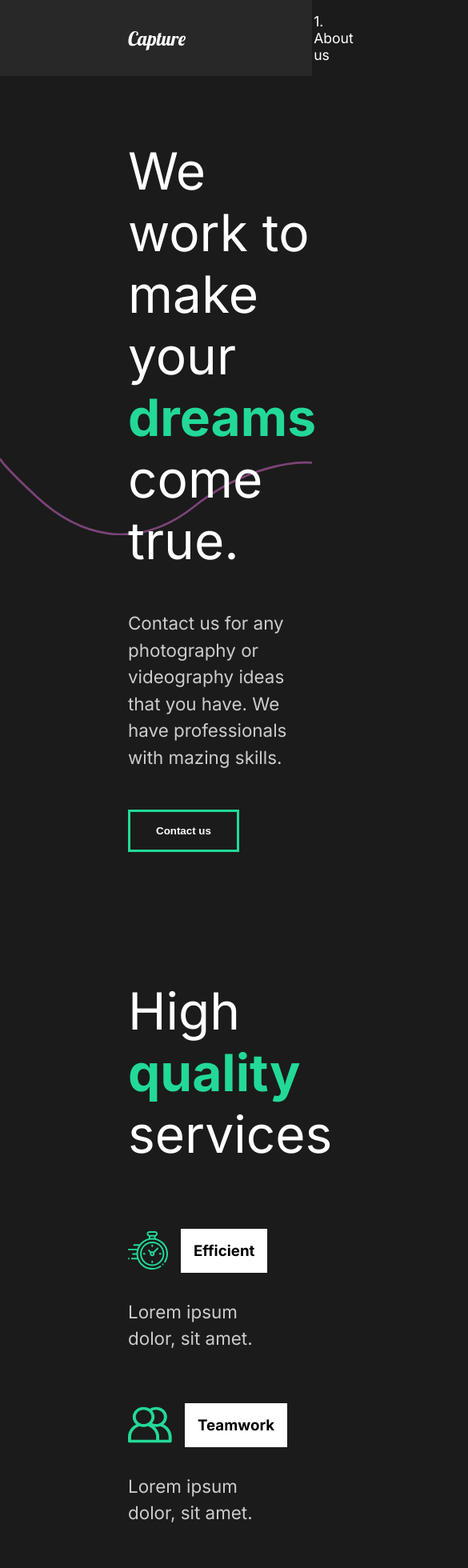
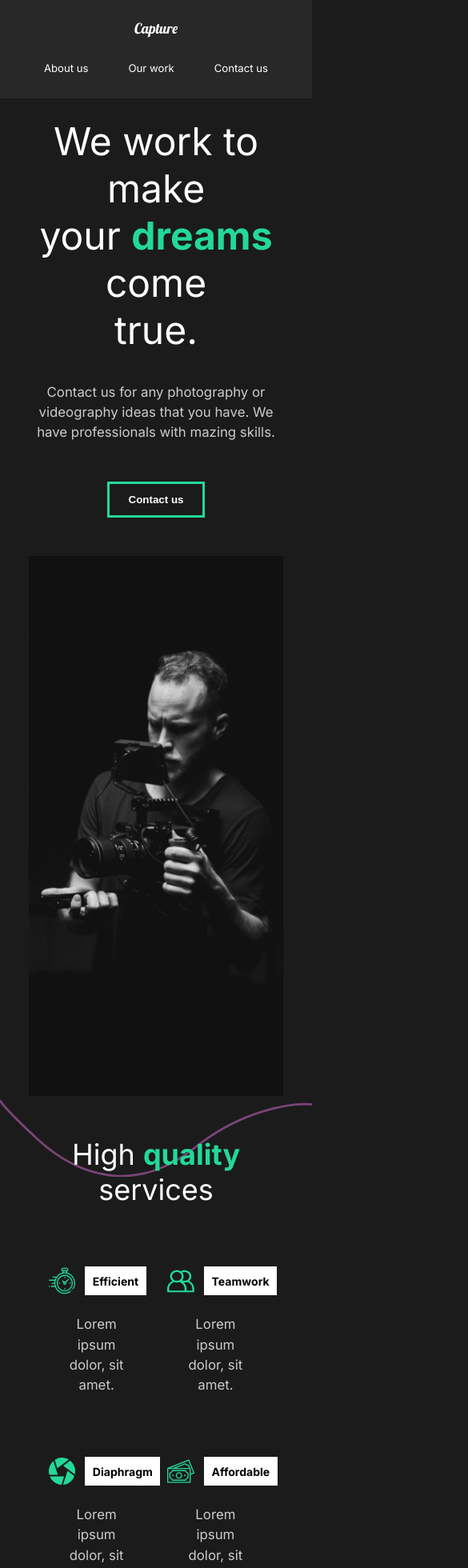
Before and after one commit to sospinal/Capture, a React (Create React App) app: page / in a window 390 px wide. Shown: the top 1960 px of the page at 80% size, 585 px wide, since content can reach past the window. Built offline with nearby package versions, Linux system fonts and the light colour scheme.

Commit message:
The app becomes responsive
Multiple media queries are added to make the different pages and views
responsive.

```diff
--- a/src/components/GlobalStyle.js
+++ b/src/components/GlobalStyle.js
@@ -5,6 +5,18 @@ const GlobalStyle = createGlobalStyle`
     margin: 0;
     padding: 0;
     box-sizing: border-box;
+  }
+
+  html {
+    @media screen and (max-width: 1700px) {
+      font-size: 95%;
+    }
+    @media screen and (max-width: 1300px) {
+      font-size: 85%;
+    }
+    @media screen and (max-width: 1200px) {
+      font-size: 75%;
+    }
   }
 
   body{
--- a/src/components/Nav.js
+++ b/src/components/Nav.js
@@ -12,13 +12,13 @@ const Nav = () => {
       </h1>
       <ul>
         <li>
-          <Link to="/">1. About us</Link>
+          <Link to="/">About us</Link>
         </li>
         <li>
-          <Link to="/work">2. Our work</Link>
+          <Link to="/work">Our work</Link>
         </li>
         <li>
-          <Link to="/contact">3. Contact us</Link>
+          <Link to="/contact">Contact us</Link>
         </li>
       </ul>
     </StyledNav>
@@ -53,6 +53,23 @@ const StyledNav = styled.nav`
     padding-left: 10rem;
     position: relative;
   }
+  @media all and (max-width: 1008px) {
+    flex-direction: column;
+    padding: 1rem;
+    #logo {
+      display: inline-block;
+      padding: 1rem;
+    }
+    ul {
+      padding: 1.5rem;
+      justify-content: space-around;
+      width: 100%;
+      text-align: center;
+      li {
+        padding: 0;
+      }
+    }
+  }
 `;
 
 export default Nav;
--- a/src/components/ServiceSection.js
+++ b/src/components/ServiceSection.js
@@ -66,6 +66,9 @@ const ServicesSection = () => {
 const Services = styled(About)`
   h2 {
     padding-bottom: 5rem;
+    @media all and (max-width: 1008px) {
+      font-size: 3rem;
+    }
   }
   p {
     width: 70%;
@@ -76,19 +79,51 @@ const Services = styled(About)`
 const Cards = styled.div`
   display: flex;
   flex-wrap: wrap;
+  @media all and (max-width: 1008px) {
+    justify-content: center;
+  }
 `;
 
 const Card = styled.div`
   flex-basis: 20rem;
+  @media all and (max-width: 1300px) {
+    flex-basis: 14rem;
+    padding-right: 1rem;
+  }
+  @media all and (max-width: 450px) {
+    flex-basis: 10rem;
+    margin: 1.2rem;
+    padding-right: 0;
+  }
+
+  @media all and (max-width: 380px) {
+    flex-basis: 10rem;
+  }
+
+  p {
+    margin: auto;
+  }
+
   .icon {
     display: flex;
     align-items: center;
+
     h3 {
       margin-left: 1rem;
       background: white;
       color: black;
       padding: 1rem;
     }
+
+    @media all and (max-width: 450px) {
+      img {
+        width: 28%;
+      }
+      h3 {
+        margin-left: 1rem;
+        padding: 0.8rem;
+      }
+    }
   }
 `;
 
--- a/src/pages/ContactUs.js
+++ b/src/pages/ContactUs.js
@@ -46,11 +46,18 @@ const ContactStyle = styled(motion.div)`
   padding: 5rem 10rem;
   color: #353535;
   min-height: 90vh;
+  @media all and (max-width: 1008px) {
+    padding: 2rem;
+    font-size: 1rem;
+  }
 `;
 
 const Title = styled.div`
   margin-bottom: 4rem;
   color: black;
+  @media all and (max-width: 1008px) {
+    margin-top: 5rem;
+  }
 `;
 
 const Hide = styled.div`
--- a/src/pages/MovieDetail.js
+++ b/src/pages/MovieDetail.js
@@ -57,11 +57,20 @@ const HeadLine = styled.div`
   min-height: 90vh;
   padding-top: 20vh;
   position: relative;
+
   h2 {
     position: absolute;
     top: 10%;
     left: 50%;
     transform: translate(-50%, -20%);
+    text-align: center;
+    @media all and (max-width: 560px) {
+      position: absolute;
+      top: 10%;
+      left: 50%;
+      transform: translate(-50%, -20%);
+      width: 25rem;
+    }
   }
   img {
     width: 100%;
@@ -76,10 +85,19 @@ const Awards = styled.div`
   margin: 5rem 10rem;
   align-items: center;
   justify-content: space-around;
+  @media all and (max-width: 1200px) {
+    display: block;
+  }
+  @media all and (max-width: 800px) {
+    margin: auto;
+  }
 `;
 
 const AwardStyle = styled.div`
   padding: 5rem;
+  @media all and (max-width: 1008px) {
+    padding: 5rem 3rem 2rem;
+  }
   h3 {
     font-size: 2rem;
   }
--- a/src/pages/OurWork.js
+++ b/src/pages/OurWork.js
@@ -96,6 +96,12 @@ const Work = styled(motion.div)`
   min-height: 100vh;
   overflow: hidden;
   padding: 5rem 10rem;
+  @media all and (max-width: 1008px) {
+    padding: 2rem 3rem;
+  }
+  @media all and (max-width: 700px) {
+    padding: 2rem 2rem;
+  }
   h2 {
     padding: 1rem 0rem;
   }
--- a/src/styles.js
+++ b/src/styles.js
@@ -9,6 +9,11 @@ export const About = styled(motion.div)`
   justify-content: space-between;
   padding: 5rem 10rem;
   color: white;
+  @media all and (max-width: 1008px) {
+    display: block;
+    padding: 2rem 3rem;
+    text-align: center;
+  }
 `;
 
 export const Description = styled.div`
@@ -16,6 +21,12 @@ export const Description = styled.div`
   padding-right: 5rem;
   font-weight: lighter;
   z-index: 2;
+  @media all and (max-width: 1008px) {
+    padding: 0;
+    button {
+      margin: 1rem 0rem 4rem;
+    }
+  }
 `;
 
 export const Image = styled.div`
```
